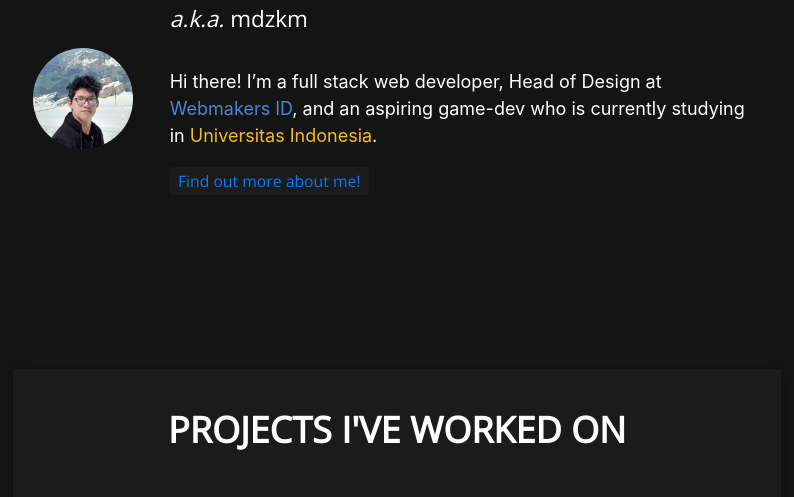
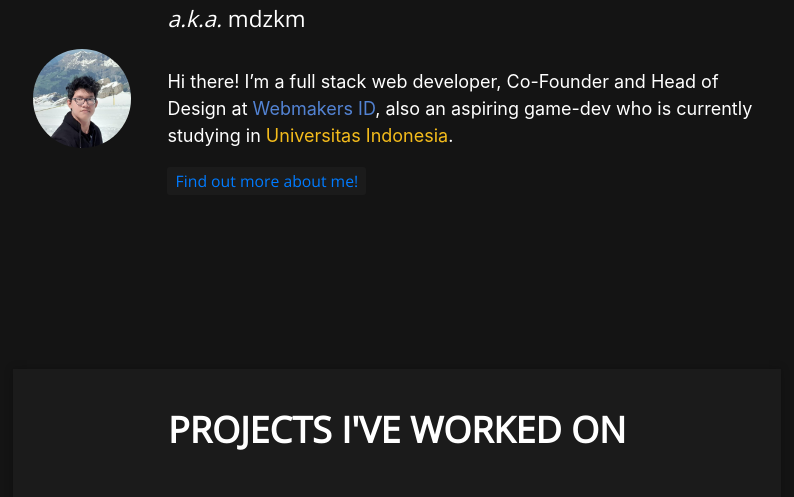
Before and after one commit to MDzkM/profile, a Gatsby site: page / in a window 1280 px wide. Shown: the part 297-794 px from the top of the page, without its empty margins (243-1037 px from the left). Built offline with nearby package versions, Linux system fonts and the light colour scheme; Gatsby itself is replaced by a stand-in of ours.

Commit message:
Update landing page description

```diff
--- a/src/components/LandingPage/TopLanding/index.js
+++ b/src/components/LandingPage/TopLanding/index.js
@@ -20,7 +20,7 @@ class TopLanding extends Component {
                         <h3>Muhammad Dzikra Muzaki</h3>
                         <h5 className="alias"><i>a.k.a.</i> mdzkm</h5>
                         <br/>
-                        <p>Hi there! I’m a full stack web developer, Head of Design at <a href="https://www.webmakers.id" target="_blank" rel="noopener noreferrer" className="webmakers-id" title="Official website of Webmakers ID">Webmakers ID</a>, and an aspiring game-dev who is currently studying in <a href="https://www.ui.ac.id" target="_blank" rel="noopener noreferrer" className="universitas-indonesia" title="Official website of Universitas Indonesia">Universitas Indonesia</a>.</p>
+                        <p>Hi there! I’m a full stack web developer, Co-Founder and Head of Design at <a href="https://www.webmakers.id" target="_blank" rel="noopener noreferrer" className="webmakers-id" title="Official website of Webmakers ID">Webmakers ID</a>, also an aspiring game-dev who is currently studying in <a href="https://www.ui.ac.id" target="_blank" rel="noopener noreferrer" className="universitas-indonesia" title="Official website of Universitas Indonesia">Universitas Indonesia</a>.</p>
                         <Link className="find-out" to="/"><code> &nbsp; Find out more about me! &nbsp; </code></Link>
                         <div className="accounts">
                             <a href="https://github.com/MDzkM" target="_blank" rel="noopener noreferrer" title="Github"><Icon icon={socialGithubCircular} style={{fontSize: '53.33px'}} /></a>
```
